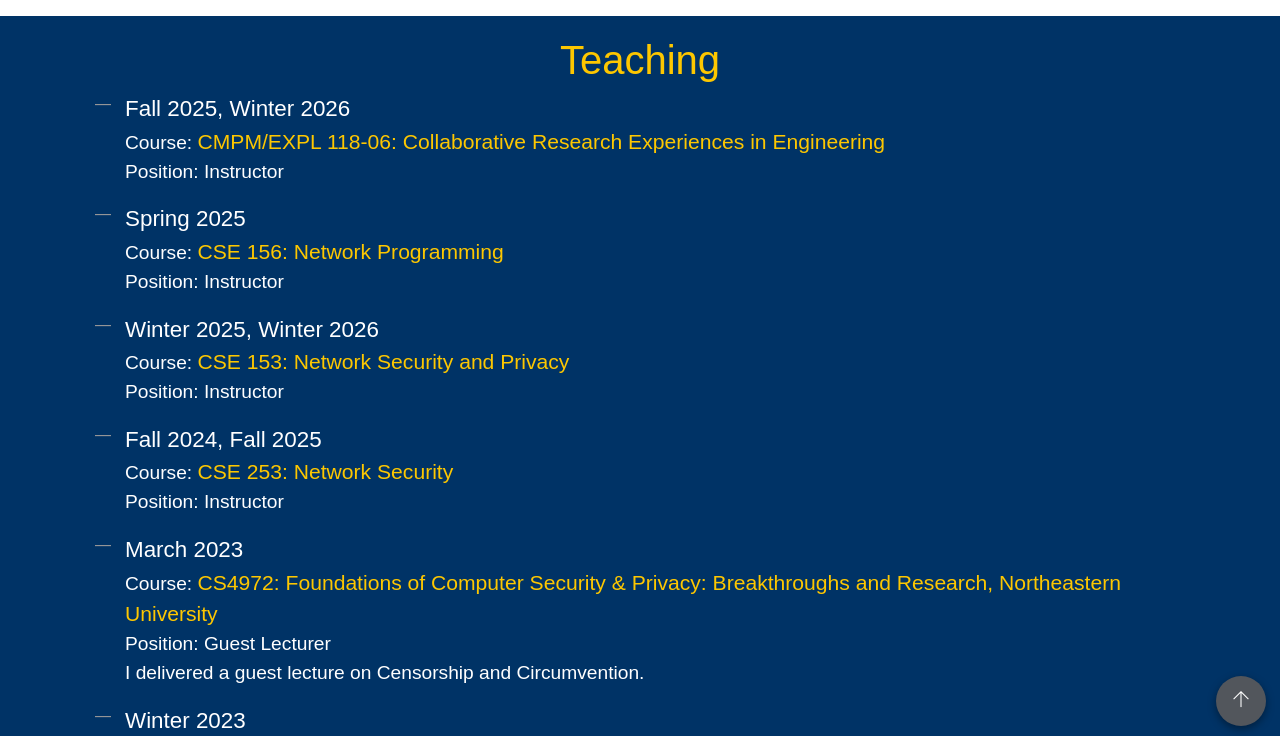
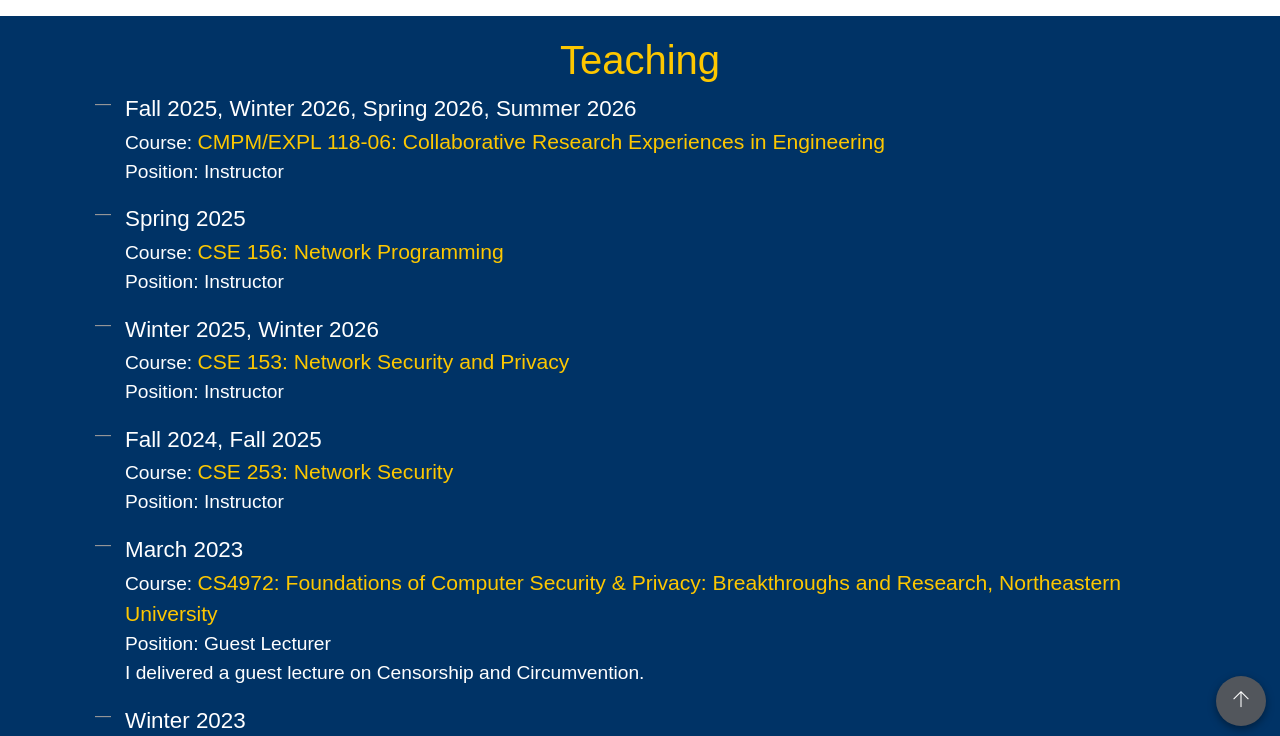
Before and after one commit to ramakrishnansr/ramakrishnansr.github.io, a Jekyll site: the page built from index.html, in a window 1280 px wide and 900 px high, scrolled down 3661 px, cut to the strip 164-900 px from the top of the window. Built offline with Jekyll 4.4.1, drawn with Linux system fonts in a browser that asks for light colours; nearby versions of some CDN libraries; some web fonts are replaced.

Commit message:
Updating teaching

```diff
--- a/_data/teaching.yml
+++ b/_data/teaching.yml
@@ -1,6 +1,6 @@
 - key: teaching8
-  date: Fall 2025, Winter 2026
-  class: '<a href="teaching/cmpm118-fall25" target="_blank">CMPM/EXPL 118-06: Collaborative Research Experiences in Engineering</a>'
+  date: Fall 2025, Winter 2026, Spring 2026, Summer 2026
+  class: '<a href="teaching/cmpm118" target="_blank">CMPM/EXPL 118-06: Collaborative Research Experiences in Engineering</a>'
   position: 'Instructor'
 - key: teaching7
   date: Spring 2025
```
